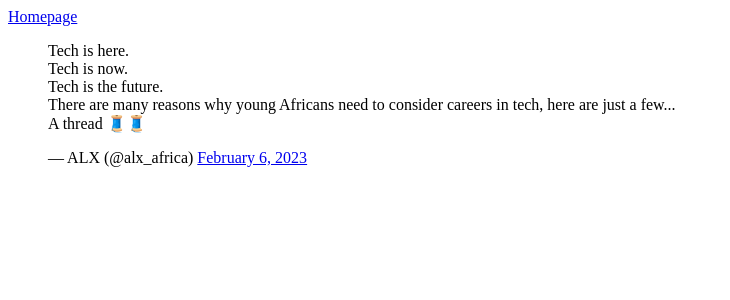
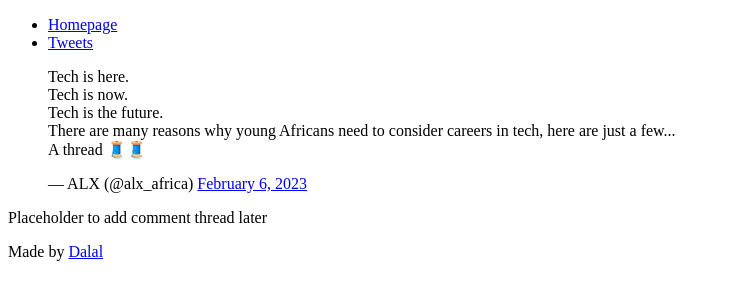
Before and after one commit to codenant/My_First_Portfolio, a plain HTML site: page html_basic/tweets.html in a window 1280 px wide. Shown: the whole page, without its empty margins (0-730 px from the left). Drawn offline with Linux system fonts and the light colour scheme.

Commit message:
Added semantics and navigation to all pages

```diff
--- a/html_basic/tweets.html
+++ b/html_basic/tweets.html
@@ -6,10 +6,22 @@
     <title>My First Portfolio</title>
 </head>
 <body>
-    <nav>
-        <a href="index.html">Homepage</a>
-    </nav>
-    <blockquote class="twitter-tweet"><p lang="en" dir="ltr">Tech is here.<br>Tech is now.<br>Tech is the future.<br>There are many reasons why young Africans need to consider careers in tech, here are just a few... <br>A thread 🧵🧵</p>&mdash; ALX (@alx_africa) <a href="https://twitter.com/alx_africa/status/1622537448000471040?ref_src=twsrc%5Etfw">February 6, 2023</a></blockquote> <script async src="https://platform.twitter.com/widgets.js" charset="utf-8"></script>
-
+    <header>
+        <nav>
+            <ul>
+                <li><a href="index.html">Homepage</a></li>
+                <li><a href="tweets.html">Tweets</a></li>
+            </ul>
+        </nav>
+    </header>
+    <main>
+        <article>
+            <blockquote class="twitter-tweet"><p lang="en" dir="ltr">Tech is here.<br>Tech is now.<br>Tech is the future.<br>There are many reasons why young Africans need to consider careers in tech, here are just a few... <br>A thread 🧵🧵</p>&mdash; ALX (@alx_africa) <a href="https://twitter.com/alx_africa/status/1622537448000471040?ref_src=twsrc%5Etfw">February 6, 2023</a></blockquote> <script async src="https://platform.twitter.com/widgets.js" charset="utf-8"></script>
+        </article>
+        <aside>Placeholder to add comment thread later</aside>
+    </main>
+    <footer>
+        <p>Made by <a href="https://github.com/codenant" target="_blank">Dalal</a></p>
+    </footer>
 </body>
 </html>
```
Also changed, not shown: html_basic/index.html (+14 -1 lines).
